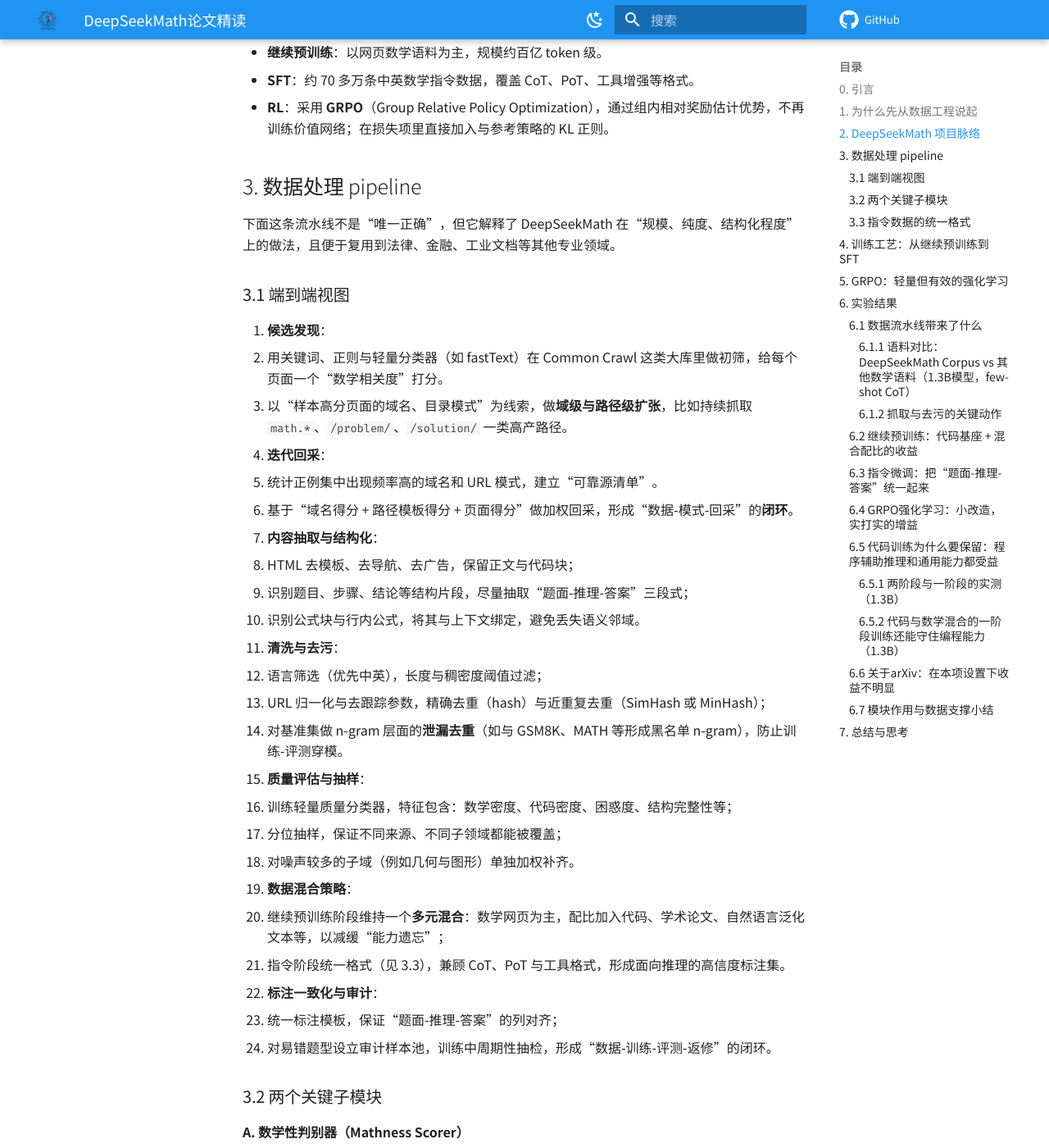
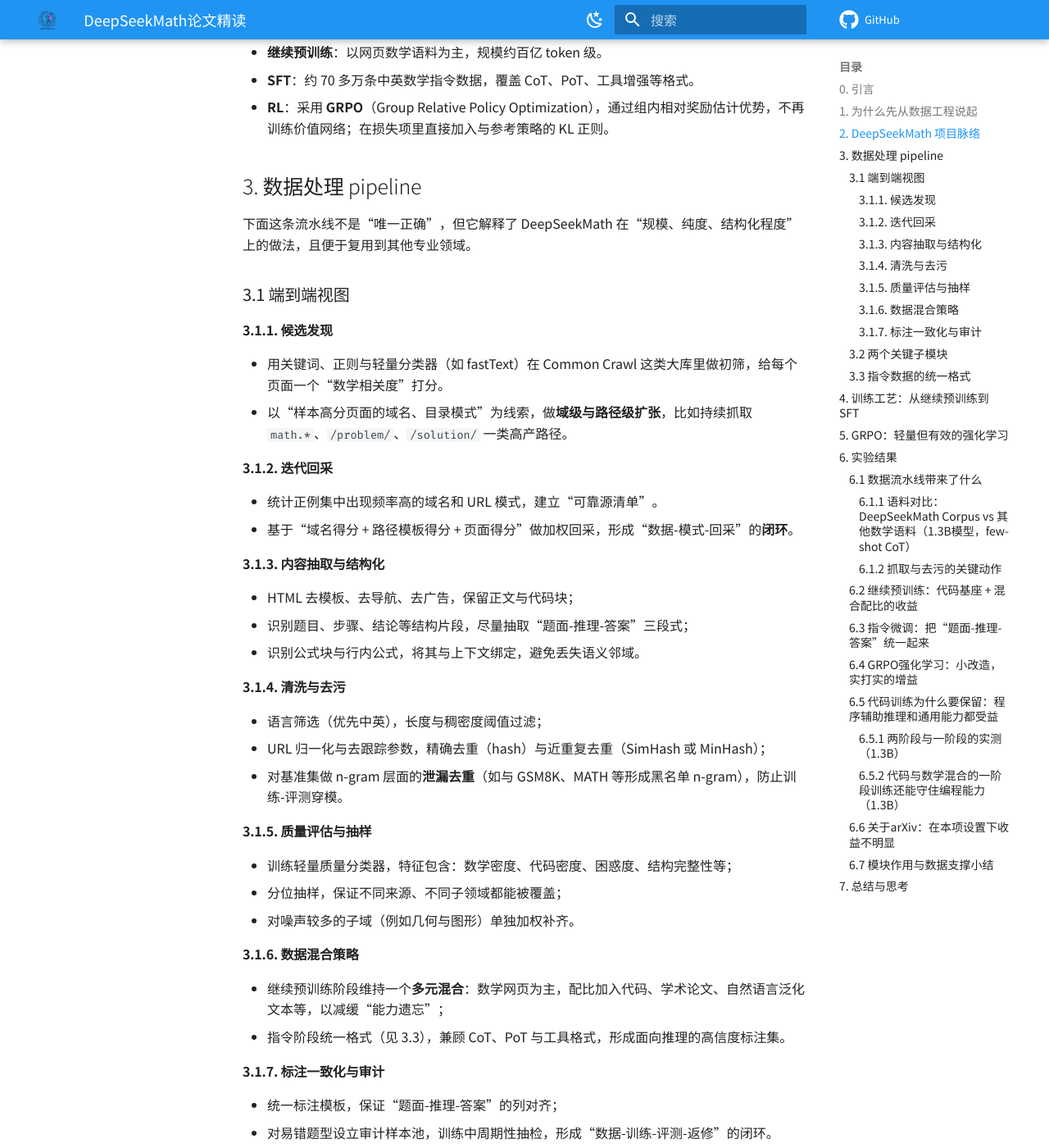
Before and after one commit to zhangxiaochuan/zhangxiaochuan.github.io, an MkDocs documentation site: the page built from docs/posts/DeepSeekMath论文精读.md, in a window 1280 px wide and 1400 px high, scrolled down 915 px. Shown: the whole window at 82% size. Built offline with MkDocs 1.6.1 and Material for MkDocs 9.7.7, drawn with Linux system fonts in a browser that asks for light colours.

Commit message:
update deepseekmath

```diff
--- a/docs/posts/DeepSeekMath论文精读.md
+++ b/docs/posts/DeepSeekMath论文精读.md
@@ -29,31 +29,31 @@ tags:
 + **RL**：采用 **GRPO**（Group Relative Policy Optimization），通过组内相对奖励估计优势，不再训练价值网络；在损失项里直接加入与参考策略的 KL 正则。
 
 ## 3. 数据处理 pipeline
-下面这条流水线不是“唯一正确”，但它解释了 DeepSeekMath 在“规模、纯度、结构化程度”上的做法，且便于复用到法律、金融、工业文档等其他专业领域。
+下面这条流水线不是“唯一正确”，但它解释了 DeepSeekMath 在“规模、纯度、结构化程度”上的做法，且便于复用到其他专业领域。
 
 ### 3.1 端到端视图
-1. **候选发现**：
+#### 3.1.1. 候选发现
 + 用关键词、正则与轻量分类器（如 fastText）在 Common Crawl 这类大库里做初筛，给每个页面一个“数学相关度”打分。
 + 以“样本高分页面的域名、目录模式”为线索，做**域级与路径级扩张**，比如持续抓取 `math.*`、`/problem/`、`/solution/` 一类高产路径。
-2. **迭代回采**：
+#### 3.1.2. 迭代回采
 + 统计正例集中出现频率高的域名和 URL 模式，建立“可靠源清单”。
 + 基于“域名得分 + 路径模板得分 + 页面得分”做加权回采，形成“数据-模式-回采”的**闭环**。
-3. **内容抽取与结构化**：
+#### 3.1.3. 内容抽取与结构化
 + HTML 去模板、去导航、去广告，保留正文与代码块；
 + 识别题目、步骤、结论等结构片段，尽量抽取“题面-推理-答案”三段式；
 + 识别公式块与行内公式，将其与上下文绑定，避免丢失语义邻域。
-4. **清洗与去污**：
+#### 3.1.4. 清洗与去污
 + 语言筛选（优先中英），长度与稠密度阈值过滤；
 + URL 归一化与去跟踪参数，精确去重（hash）与近重复去重（SimHash 或 MinHash）；
 + 对基准集做 n-gram 层面的**泄漏去重**（如与 GSM8K、MATH 等形成黑名单 n-gram），防止训练-评测穿模。
-5. **质量评估与抽样**：
+#### 3.1.5. 质量评估与抽样
 + 训练轻量质量分类器，特征包含：数学密度、代码密度、困惑度、结构完整性等；
 + 分位抽样，保证不同来源、不同子领域都能被覆盖；
 + 对噪声较多的子域（例如几何与图形）单独加权补齐。
-6. **数据混合策略**：
+#### 3.1.6. 数据混合策略
 + 继续预训练阶段维持一个**多元混合**：数学网页为主，配比加入代码、学术论文、自然语言泛化文本等，以减缓“能力遗忘”；
 + 指令阶段统一格式（见 3.3），兼顾 CoT、PoT 与工具格式，形成面向推理的高信度标注集。
-7. **标注一致化与审计**：
+#### 3.1.7. 标注一致化与审计
 + 统一标注模板，保证“题面-推理-答案”的列对齐；
 + 对易错题型设立审计样本池，训练中周期性抽检，形成“数据-训练-评测-返修”的闭环。
 
```
